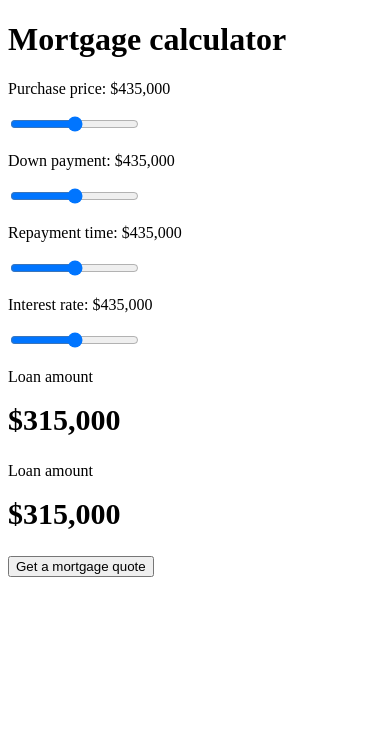
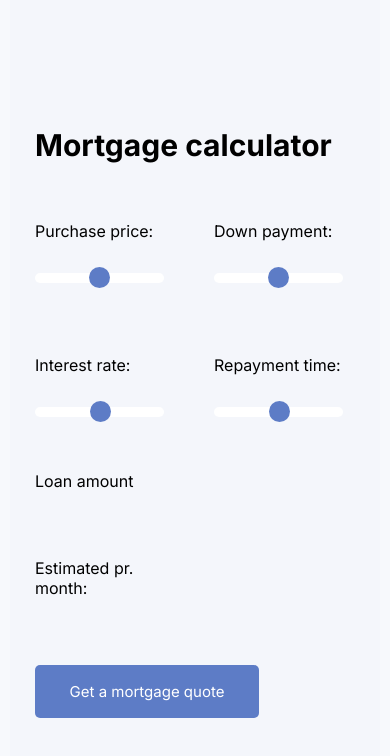
Before and after one commit to groot737/Mortgage-calculator-web-app, a plain HTML site: page index.html in a window 390 px wide. Drawn offline with Linux system fonts and the light colour scheme.

Commit message:
finished project

```diff
--- a/app.js
+++ b/app.js
@@ -0,0 +1,28 @@
+let data = [
+  ["purchasePrice", "$", null],
+  ["downPayment", "$", null],
+  ["interestRate", "%", null],
+  ["repaymentTime", "years", null]
+];
+
+for (let i = 0; i < 4; i++) {
+  document.getElementById(i).addEventListener("input", () => {
+    let title = document.getElementById(data[i][0]);
+    if (i < 2) {
+      title.innerText = data[i][1] + document.getElementById(i).value;
+    } else {
+      title.innerText = document.getElementById(i).value + ` ${data[i][1]}`;
+    }
+    data[i][2] = parseInt(document.getElementById(i).value);
+  });
+}
+
+function calculate() {
+  let P = data[0][2] - data[1][2]; // Loan amount
+  let n = data[3][2] * 12; // Number of payments
+  let r = data[2][2] / 100 / 12; // Monthly interest rate
+  let monthlyPayment = P * (r * (1 + r) ** n) / ((1 + r) ** n - 1); // Monthly payment
+
+  document.getElementsByTagName("h2")[0].innerText = `$${P}`;
+  document.getElementsByTagName("h2")[1].innerText = `$${monthlyPayment.toFixed(2)}`;
+}
--- a/index.html
+++ b/index.html
@@ -16,33 +16,33 @@
             <h1>Mortgage calculator</h1>
             <div class="sliders">
                 <div class="item">
-                    <p>Purchase price: <span>$435,000</span></p>
-                    <input type="range" class="slider" min="1" max="1000000">
+                    <p>Purchase price: <span id="purchasePrice"></span></p>
+                    <input type="range" id="0" class="slider" min="1" max="450000">
                 </div>
                 <div class="item">
-                    <p>Down payment: <span>$435,000</span></p>
-                    <input type="range" class="slider" min="1" max="1000000">
+                    <p>Down payment: <span id="downPayment"></span></p>
+                    <input type="range" id="1" class="slider" min="1" max="135000">
                 </div>
                 <div class="item">
-                    <p>Repayment time: <span>$435,000</span></p>
-                    <input type="range" class="slider" min="1" max="100">
+                    <p>Interest rate: <span id="interestRate"></span></p>
+                    <input type="range" id="2" class="slider" min="1" max="100">
                 </div>
                 <div class="item">
-                    <p>Interest rate: <span>$435,000</span></p>
-                    <input type="range" class="slider" min="1" max="100">
+                    <p>Repayment time:  <span id="repaymentTime"></span></p>
+                    <input type="range" id="3" class="slider" min="1" max="100">
                 </div>
             </div>
             <div class="result">
                 <div class="result-item">
                     <p>Loan amount</p>
-                    <h2 style="font-size:30px; margin-top: 17px;">$315,000</h2>
+                    <h2 style="font-size:30px; margin-top: 17px;"></h2>
                 </div>
                 <div class="result-item">
-                    <p>Loan amount</p>
-                    <h2 style="font-size:30px; margin-top: 17px;">$315,000</h2>
+                    <p>Estimated pr. month:</p>
+                    <h2 style="font-size:30px; margin-top: 17px;"></h2>
                 </div>
             </div>
-            <button>Get a mortgage quote</button>
+            <button onclick="calculate()">Get a mortgage quote</button>
         </div>
     </div>
 </body>
--- a/style.css
+++ b/style.css
@@ -0,0 +1,132 @@
+*{
+    margin: 0;
+    padding: 0;
+    box-sizing: border-box;
+    font-family: 'Inter', sans-serif;
+}
+
+body{
+    background-color: #F4F6FB;
+    display: flex;
+    height: 100vh;
+    justify-content: center;
+    align-items: center;
+}
+
+.container{
+    width: 794px;
+    height: 560px;
+    display: flex;
+    align-items: center;
+    border: 10px solid #F7F9FC;
+}
+
+.child-container{
+    margin-left: 25px;
+    display: grid;
+    grid-template-columns: auto;
+    grid-row-gap: 50px;
+}
+
+h1{
+    color: #000;
+    font-size: 30px;
+    font-weight: 700;
+}
+
+.sliders{
+    display: flex;
+    row-gap: 60px;
+    column-gap: 50px;
+    flex-wrap: wrap;
+}
+
+.sliders > p{
+    color: #000;
+    font-size: 20px;
+    font-weight: 500;
+}
+
+span{
+    font-weight: bold;
+    color: #000;
+    font-size: 25px;
+
+}
+
+#symbols{
+    display: none;
+}
+
+.slider{
+    -webkit-appearance: none;
+  appearance: none;
+  width: 335px;
+  cursor: pointer;
+  margin-top: 30px;
+  outline: none;
+  border-radius: 15px;
+  height: 10px;
+}
+
+.slider::-webkit-slider-thumb {
+    -webkit-appearance: none;
+    appearance: none;
+    height: 21px;
+    width: 21px;
+    background-color: #5D7CC6;
+    border-radius: 50%;
+}
+
+.slider::-moz-range-thumb {
+    height: 15px;
+    width: 15px;
+    background-color: #5D7CC6;
+    border-radius: 50%;
+    border: none;
+    transition: .2s ease-in-out;
+}
+
+.result{
+    display: flex;
+    gap: 230px;
+}
+
+button{
+    width: 224px;
+    height: 53px;
+    border-radius: 5px;
+    background: #5D7CC6;
+    color: #FFF;
+    font-size: 15px;
+    font-style: normal;
+    border: none;
+}
+
+@media screen and (max-width: 830px){
+    .container{
+        height: 1005px;
+        width: 400px;
+    }
+    .sliders{
+        width: 300px;
+    }
+    .result{
+        width: 100px;
+        gap: 50px;
+        flex-wrap: wrap;
+    }
+}
+
+@media  screen and (max-width: 400px) {
+    .container{
+        width: 100%;
+    }
+    .sliders{
+        width: 100%;
+        margin-left: 0px;
+    }
+    .slider{
+        width: 100%;
+    }
+}
```
